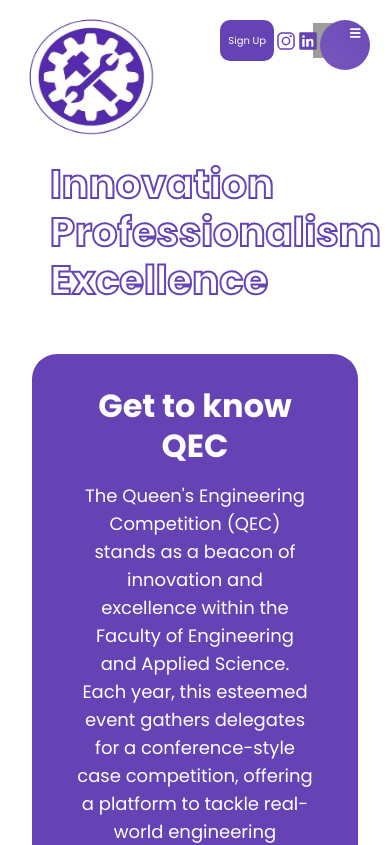
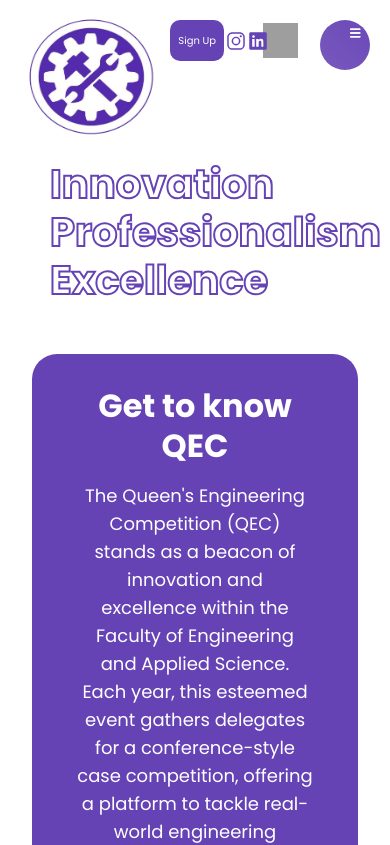
Before and after one commit to Kanik-a/QEC, a plain HTML site: page index.html in a window 390 px wide. Shown: the top 845 px of the page. Drawn offline with nearby package versions, Linux system fonts and the light colour scheme; grey boxes are pictures that could not be loaded.

Commit message:
Update style.css

```diff
--- a/style.css
+++ b/style.css
@@ -295,7 +295,7 @@
 /* Media query to adjust layout on smaller screens */
 @media (max-width: 768px) {
     .header-links {
-        right: 50px; /* Adjusted positioning for smaller screens */
+        right: 100px; /* Adjusted positioning for smaller screens */
         gap: 5px; /* Further reduce space between items */
         flex-wrap: wrap; /* Allow items to wrap on small screens */
     }
@@ -324,7 +324,7 @@
 
 @media (max-width: 480px) {
     .header-links {
-        right: 50px; /* Further adjust positioning */
+        right: 100px; /* Further adjust positioning */
         gap: 2px; /* Minimal space between items */
         flex-wrap: wrap; /* Allow items to wrap on small screens */
     }
```
